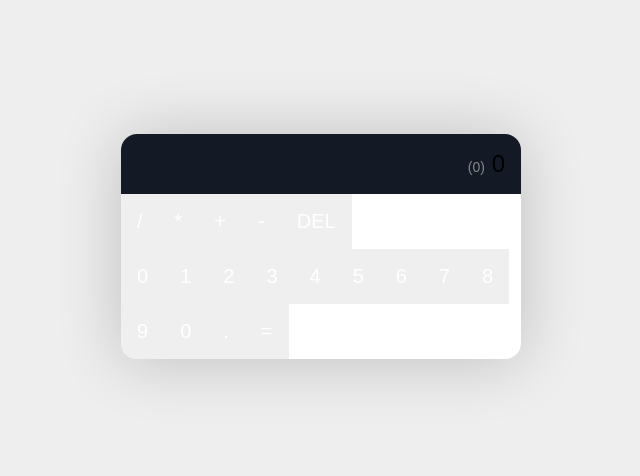
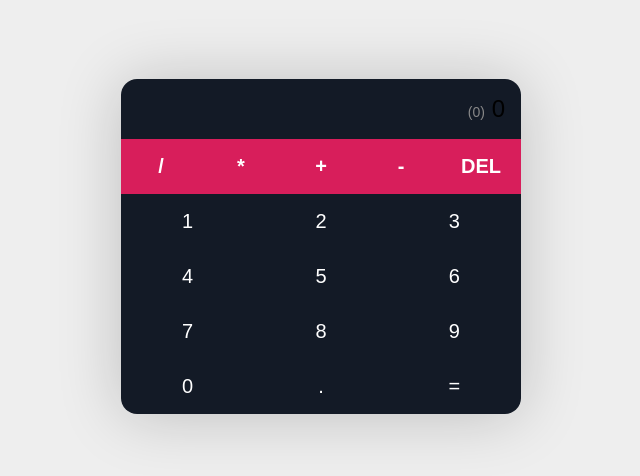
Before and after one commit to macedo-developer/calculator-b, a JavaScript app: page / in a window 1280 px wide. Shown: the part 154-630 px from the top of the page, without its empty margins (319-959 px from the left). Built offline with nearby package versions, Linux system fonts and the light colour scheme; the HTML template or start-up script is replaced by a standard one.

Commit message:
add styles

```diff
--- a/src/App.js
+++ b/src/App.js
@@ -2,7 +2,7 @@ function App() {
   const createDigits = () => {
     const digits = [];
 
-    for (let i = 0; i < 10; i++) {
+    for (let i = 1; i < 10; i++) {
       digits.push(<button>{i}</button>);
     }
 
--- a/src/index.css
+++ b/src/index.css
@@ -55,3 +55,28 @@ button {
   cursor: pointer;
   transition: 0.4s;
 }
+
+button:hover {
+  opacity: 0.9%;
+}
+
+.operators {
+  display: flex;
+}
+
+.operators button {
+  flex: 1 1 0%;
+  background-color: var(--primary);
+  font-weight: 700;
+}
+
+.digits {
+  display: flex;
+  flex-wrap: wrap;
+}
+
+.digits button {
+  flex: 1 1 33.333%;
+  max-width: 33.333%;
+  background-color: var(--dark);
+}
```
